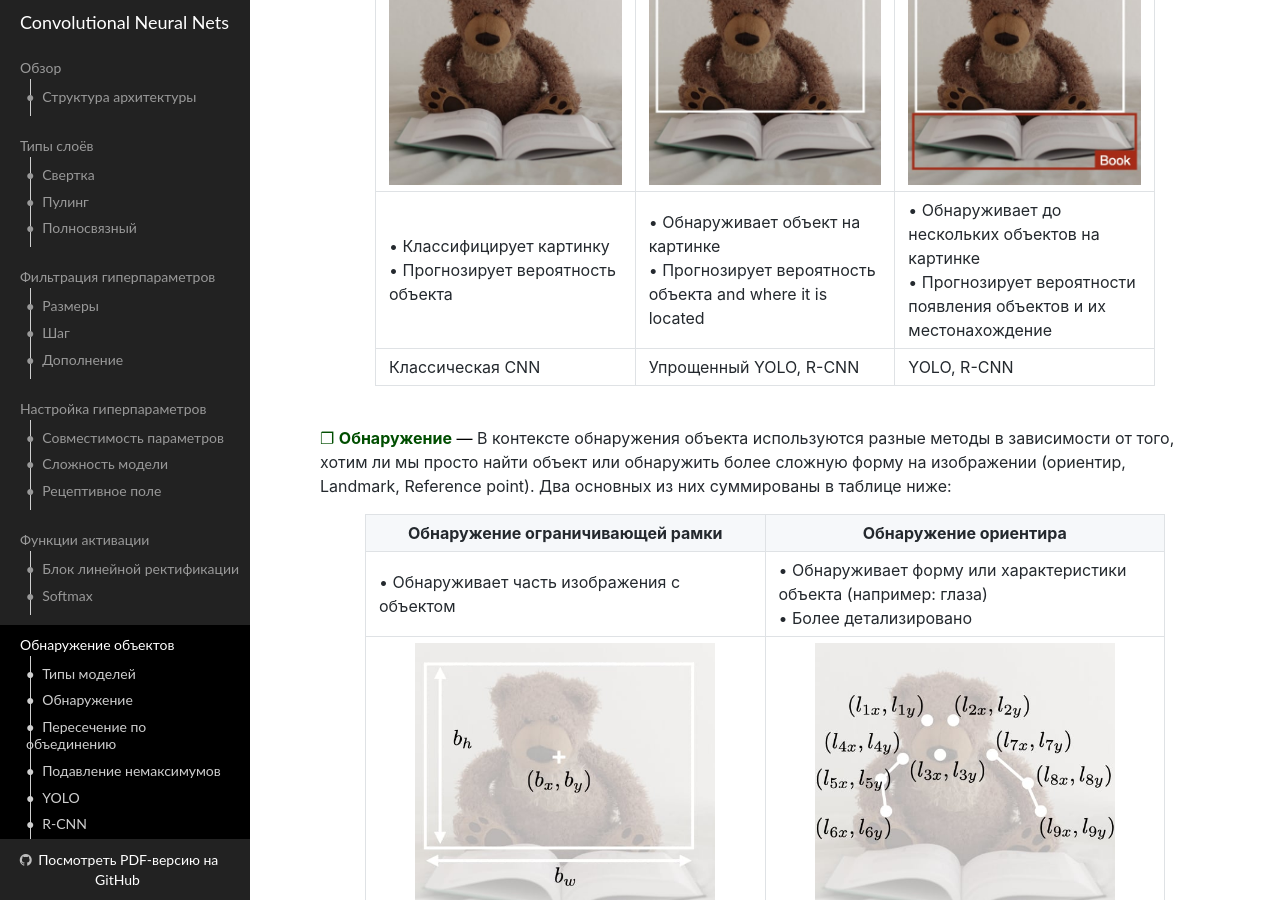
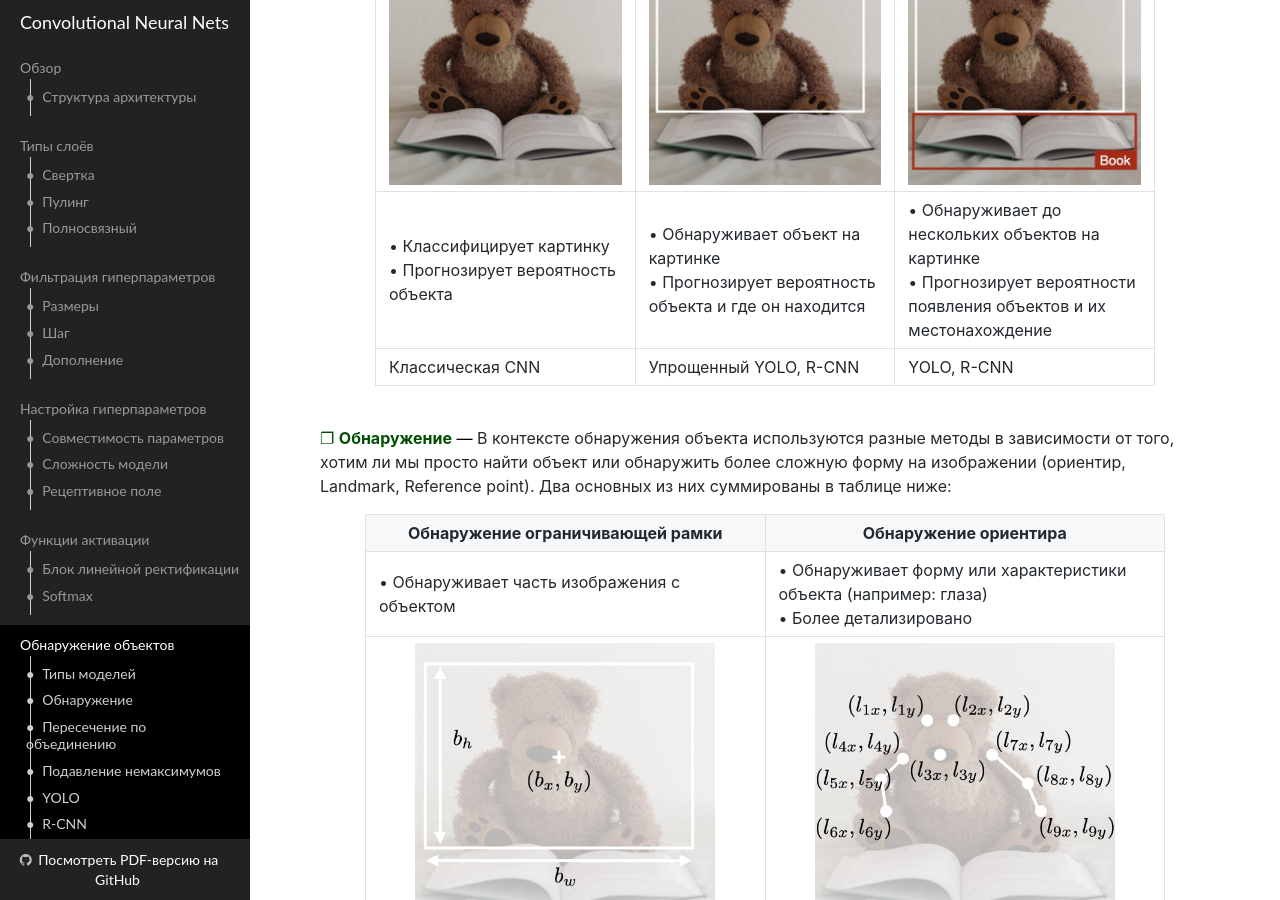
Before and after one commit to AlexandrParkhomenko/AlexandrParkhomenko.github.io, a Jekyll site: the page stanford/cs-230/convolutional-neural-networks/index.html, which Jekyll copies as it is, in a window 1280 px wide and 900 px high, scrolled down 6362 px. Built offline with Jekyll 4.4.1, drawn with Linux system fonts in a browser that asks for light colours.

Commit message:
и где он находится

```diff
--- a/stanford/cs-230/convolutional-neural-networks/index.html
+++ b/stanford/cs-230/convolutional-neural-networks/index.html
@@ -334,7 +334,7 @@
 <td align=left>• Классифицирует картинку<br>
                  • Прогнозирует вероятность объекта</td>
 <td align=left>• Обнаруживает объект на картинке<br>
-                 • Прогнозирует вероятность объекта and where it is located</td>
+                 • Прогнозирует вероятность объекта и где он находится </td>
 <td align=left>• Обнаруживает до нескольких объектов на картинке<br>
                  • Прогнозирует вероятности появления объектов и их местонахождение</td>
 </tr>
```
